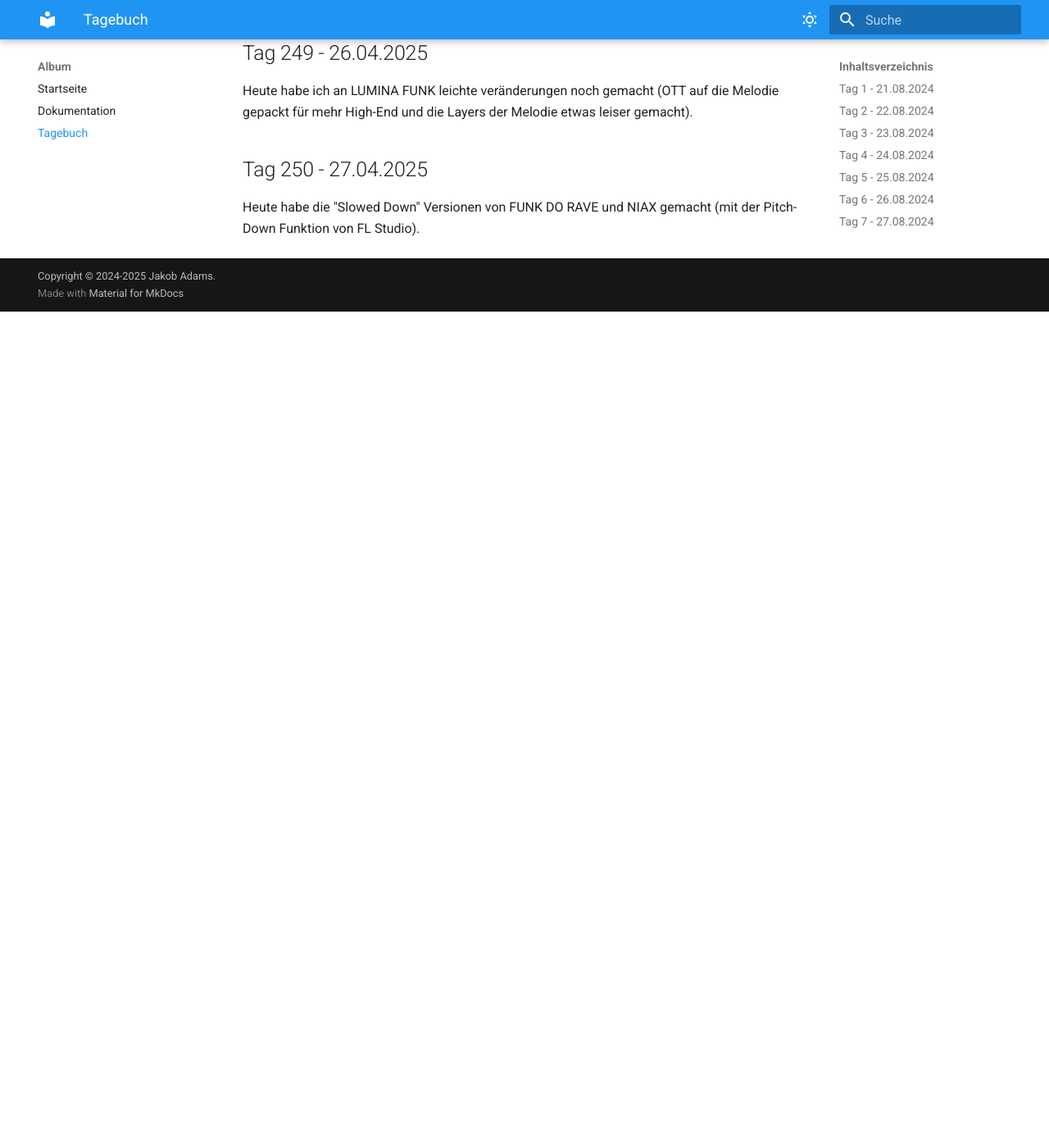
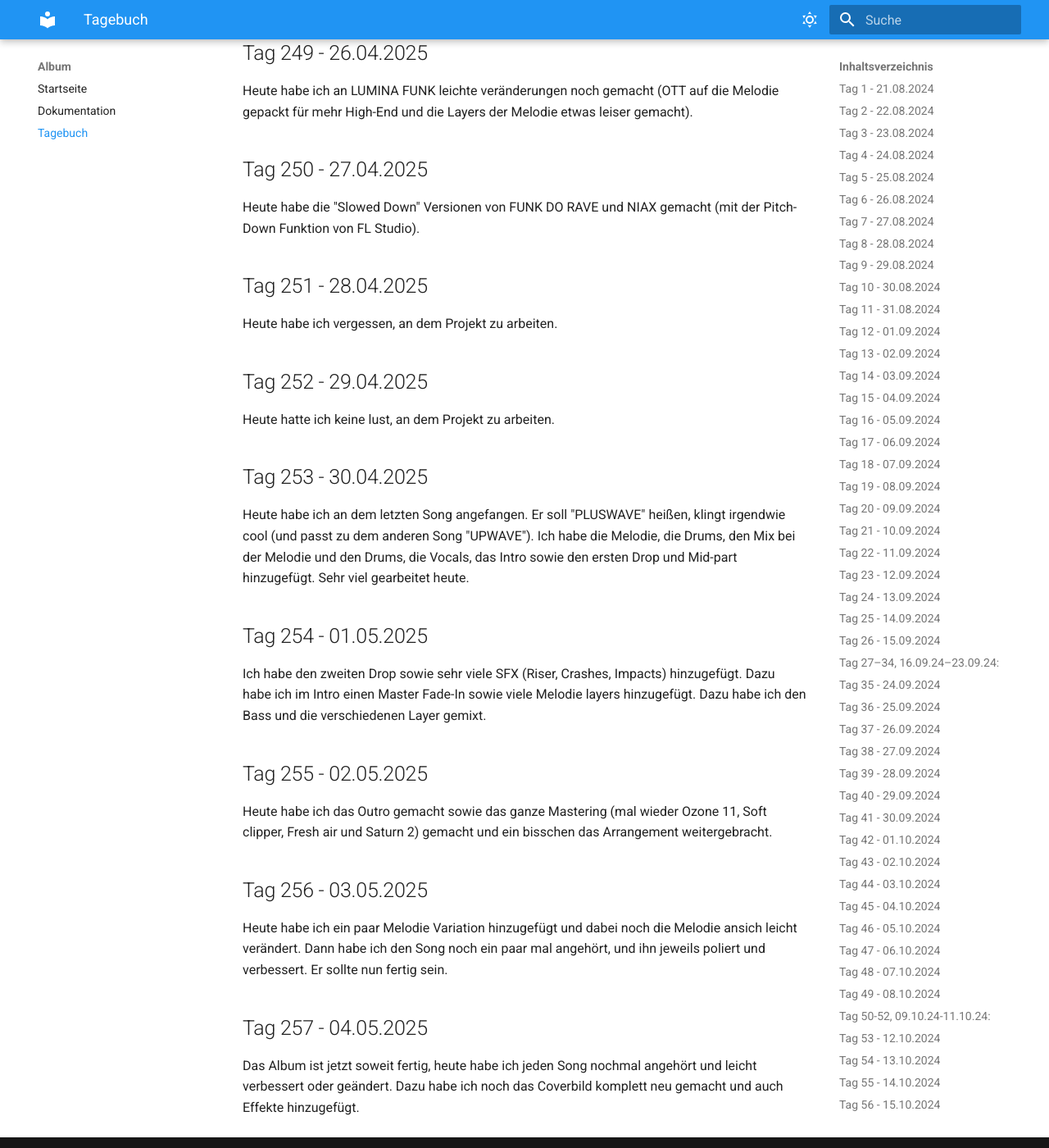
Before and after one commit to envacity/docs, an MkDocs documentation site: the page built from docs/Tagebuch.md, in a window 1280 px wide and 1400 px high, scrolled down 24464 px. Shown: the whole window at 82% size. Built offline with MkDocs 1.6.1 and Material for MkDocs 9.7.7, drawn with Linux system fonts in a browser that asks for light colours; before the commit the page ends 24844 px from its top, so only the background shows below that; some of the changed text lies outside the part shown.

Commit message:
update 3

```diff
--- a/docs/Tagebuch.md
+++ b/docs/Tagebuch.md
@@ -561,7 +561,7 @@ Ich habe den Mix und Master etwas gefixt und an dem Arrangementen etwas weiterge
 
 ## Tag 178 - 14.02.2025
 
-Heute habe ich vergessen, an dem Projekt zu arbeiten.
+Heute hatte ich keine lust, an dem Projekt zu arbeiten.
 
 ## Tag 179 - 15.02.2025
 
@@ -738,3 +738,31 @@ Heute habe ich an LUMINA FUNK leichte veränderungen noch gemacht (OTT auf die M
 ## Tag 250 - 27.04.2025
 
 Heute habe die "Slowed Down" Versionen von FUNK DO RAVE und NIAX gemacht (mit der Pitch-Down Funktion von FL Studio).
+
+## Tag 251 - 28.04.2025
+
+Heute habe ich vergessen, an dem Projekt zu arbeiten.
+
+## Tag 252 - 29.04.2025
+
+Heute hatte ich keine lust, an dem Projekt zu arbeiten.
+
+## Tag 253 - 30.04.2025
+
+Heute habe ich an dem letzten Song angefangen. Er soll "PLUSWAVE" heißen, klingt irgendwie cool (und passt zu dem anderen Song "UPWAVE"). Ich habe die Melodie, die Drums, den Mix bei der Melodie und den Drums, die Vocals, das Intro sowie den ersten Drop und Mid-part hinzugefügt. Sehr viel gearbeitet heute.
+
+## Tag 254 - 01.05.2025
+
+Ich habe den zweiten Drop sowie sehr viele SFX (Riser, Crashes, Impacts) hinzugefügt. Dazu habe ich im Intro einen Master Fade-In sowie viele Melodie layers hinzugefügt. Dazu habe ich den Bass und die verschiedenen Layer gemixt.
+
+## Tag 255 - 02.05.2025
+
+Heute habe ich das Outro gemacht sowie das ganze Mastering (mal wieder Ozone 11, Soft clipper, Fresh air und Saturn 2) gemacht und ein bisschen das Arrangement weitergebracht.
+
+## Tag 256 - 03.05.2025
+
+Heute habe ich ein paar Melodie Variation hinzugefügt und dabei noch die Melodie ansich leicht verändert. Dann habe ich den Song noch ein paar mal angehört, und ihn jeweils poliert und verbessert. Er sollte nun fertig sein.
+
+## Tag 257 - 04.05.2025
+
+Das Album ist jetzt soweit fertig, heute habe ich jeden Song nochmal angehört und leicht verbessert oder geändert. Dazu habe ich noch das Coverbild komplett neu gemacht und auch Effekte hinzugefügt.
```
